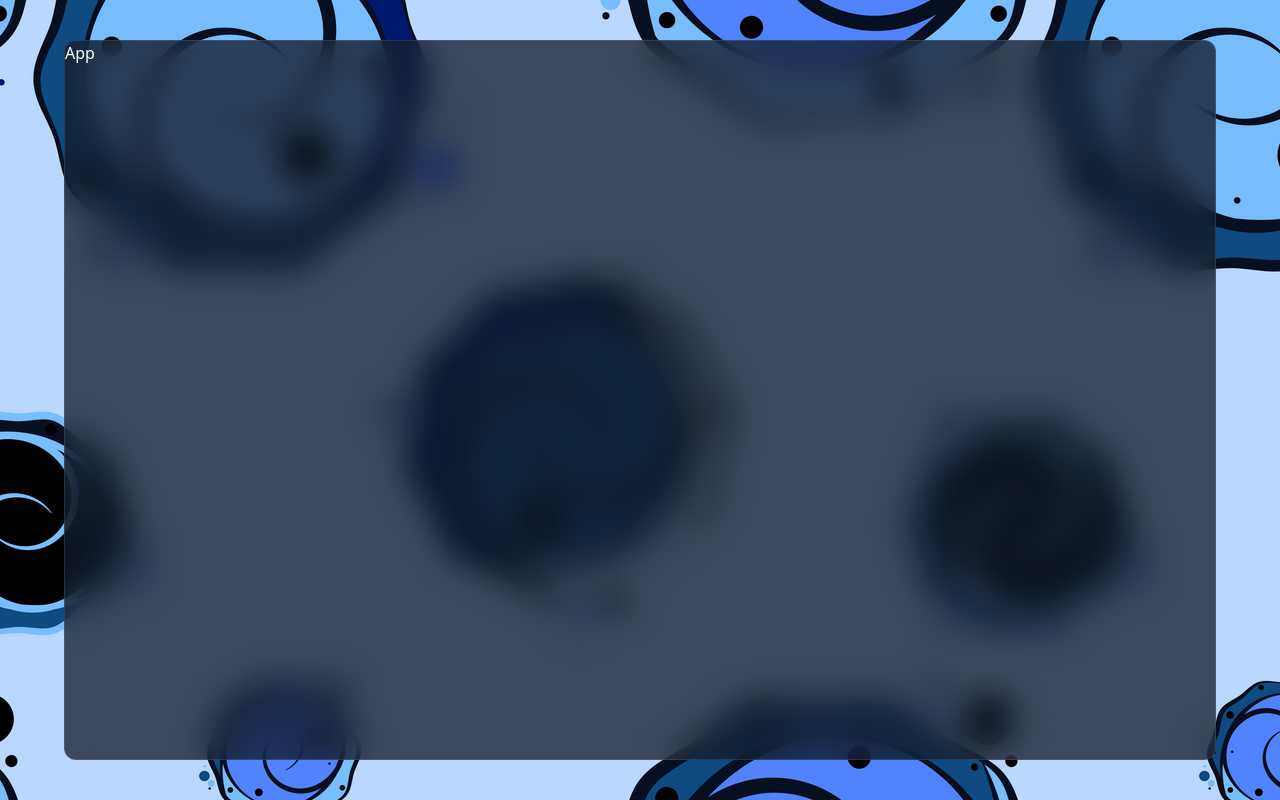
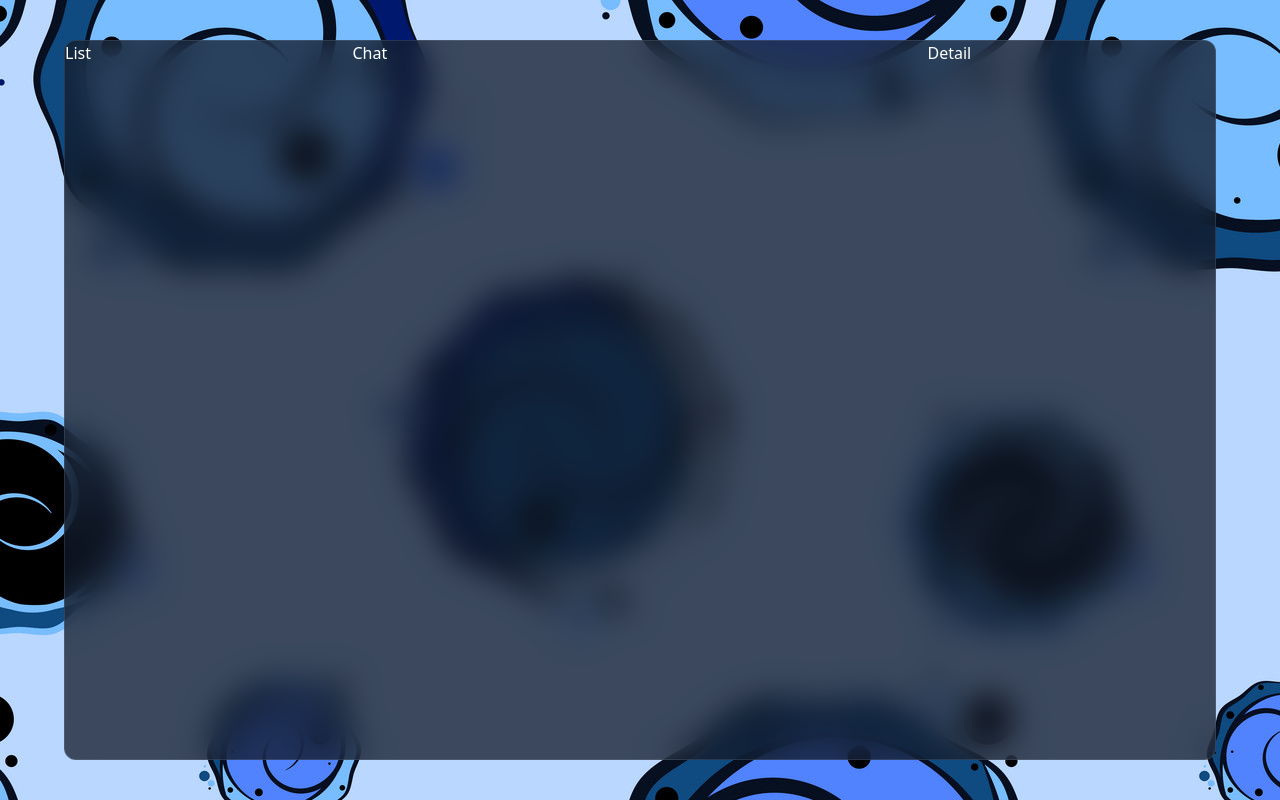
Before and after one commit to safak/react-firebase-chat, a React (Vite) app: page / in a window 1280 px wide. Built offline with nearby package versions, Linux system fonts and the light colour scheme.

Commit message:
Chat App Components

```diff
--- a/src/App.jsx
+++ b/src/App.jsx
@@ -1,8 +1,14 @@
+import Chat from "./components/chat/Chat";
+import Detail from "./components/detail/Detail";
+import List from "./components/list/List";
+
 const App = () => {
   return (
     <div>
-      <p className="w-90v h-90v bg-dark-blue rounded-xl border border-white/10 backdrop-blur-lg backdrop-saturate-100">
-        App
+      <p className="w-90v h-90v bg-dark-blue flex rounded-xl border border-white/10 backdrop-blur-lg backdrop-saturate-100">
+        <List />
+        <Chat />
+        <Detail />
       </p>
     </div>
   );
--- /dev/null
+++ b/src/components/chat/Chat.jsx
@@ -0,0 +1,5 @@
+function Chat() {
+  return <div className="flex-[2_2_0%]">Chat</div>;
+}
+
+export default Chat;
--- /dev/null
+++ b/src/components/detail/Detail.jsx
@@ -0,0 +1,5 @@
+function Detail() {
+  return <div className="flex-1">Detail</div>;
+}
+
+export default Detail;
--- /dev/null
+++ b/src/components/list/List.jsx
@@ -0,0 +1,5 @@
+function List() {
+  return <div className="flex-1">List</div>;
+}
+
+export default List;
--- /dev/null
+++ b/src/components/list/userInfo/Userinfo.jsx
@@ -0,0 +1,5 @@
+function Userinfo() {
+  return <div></div>;
+}
+
+export default Userinfo;
```
